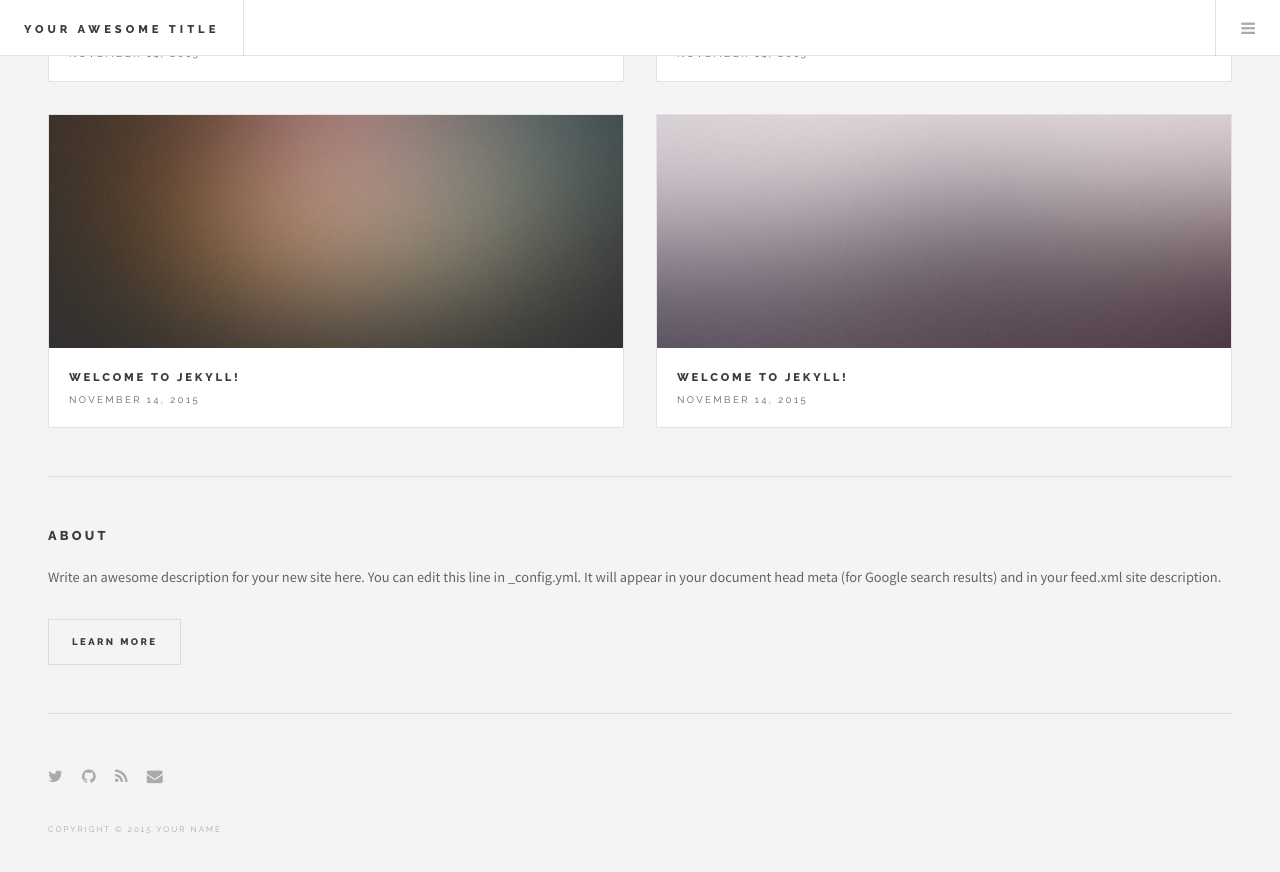
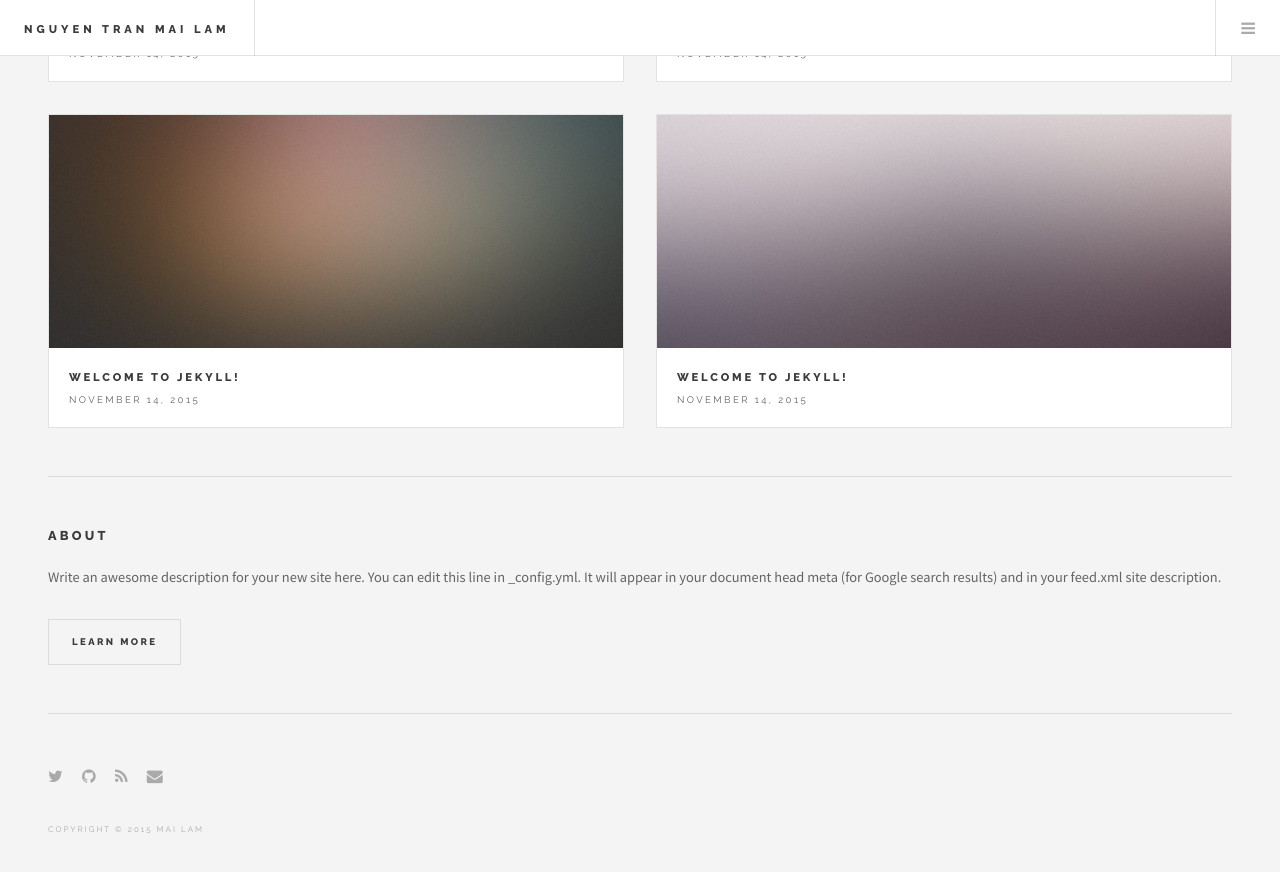
Before and after one commit to mydaughter/mydaughter.github.io, a Jekyll site: the page built from index.html, in a window 1280 px wide and 900 px high, scrolled down 4461 px. Shown: the top 872 px of the window. Built offline with Jekyll 4.4.1, drawn with Linux system fonts in a browser that asks for light colours; the list of posts is cut into pages by our own code; some of the changed text lies outside the part shown.

Commit message:
first commit

```diff
--- a/_config.yml
+++ b/_config.yml
@@ -1,20 +1,20 @@
 # Site settings
-title: Your awesome title
-email: your-email@domain.com
+title: Nguyen Tran Mai Lam
+email: mailamnguyentran@gmail.com
 description: > # this means to ignore newlines until "baseurl:"
   Write an awesome description for your new site here. You can edit this
   line in _config.yml. It will appear in your document head meta (for
   Google search results) and in your feed.xml site description.
 baseurl: "" # the subpath of your site, e.g. /blog/
 url: "http://yourdomain.com" # the base hostname & protocol for your site
-twitter_username: jekyllrb
-github_username:  jekyll
+twitter_username: mailamnguyentran@gmail.com
+github_username:  mydaughter
 
 # Build settings
 markdown: kramdown
 
 paginate: 4
 
-author: Your name
+author: Mai Lam
 
 gems: [jekyll-paginate]
```
